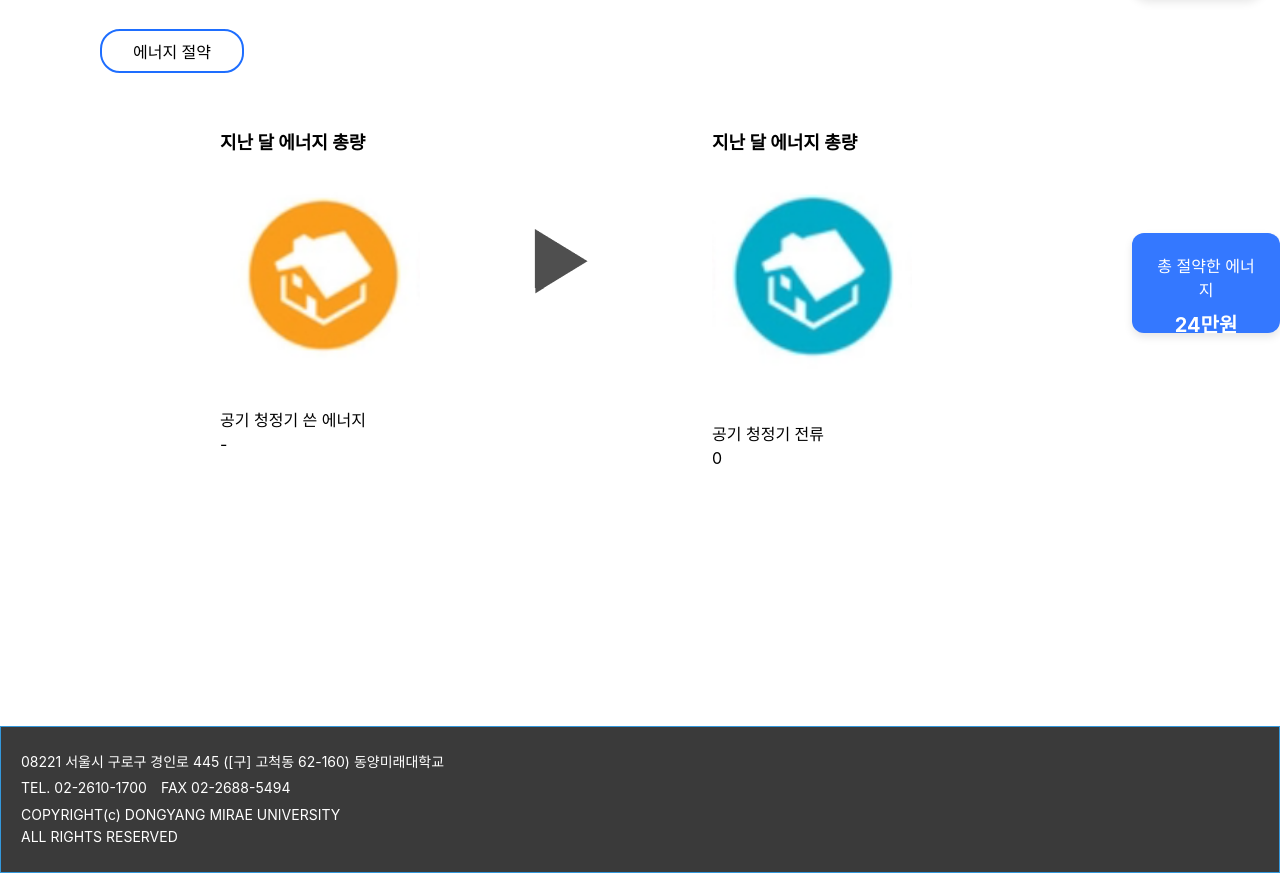
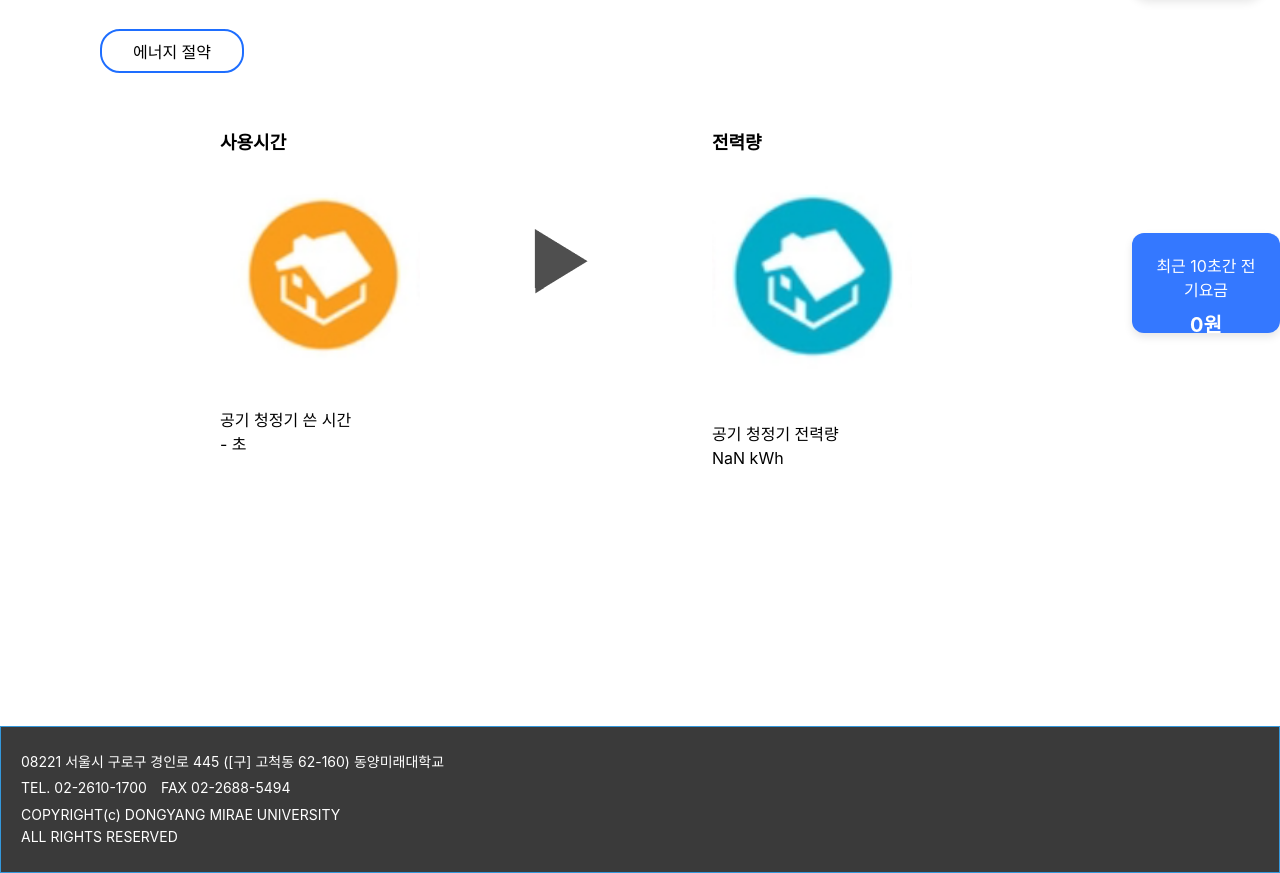
Before and after one commit to haha096/SEMS_Project, a React (Create React App) app in the folder frontend/: page / in a window 1280 px wide. Shown: the part 960-1833 px from the top of the page. Built offline with nearby package versions, Linux system fonts and the light colour scheme; no server answers.

Commit message:
Update Main.js

```diff
--- a/frontend/src/Main.js
+++ b/frontend/src/Main.js
@@ -1,6 +1,6 @@
 import { useNavigate } from "react-router-dom";
 import "./css/Main.css";
-import React, { useEffect, useState } from 'react';
+import React, { useEffect, useState, useRef } from 'react';
 
 import OutdoorBlue from './assets/outdoor_img/outdoor_blue.png';
 import OutdoorGreen from './assets/outdoor_img/outdoor_green.png';
@@ -20,12 +20,43 @@ function Main({ isLoggedIn, userNickname, message, socket }) {
                                                    HUM: 0,
                                                    MODE: "-",
                                                    SPEED: 0,
-                                                   "PM1.0": 0,
+                                                   "PM1": 0,
                                                    "PM2.5": 0,
                                                    PM10: 0,
-                                                   "전력량": 0,
+                                                   "POWER": "-",
                                                  });
     const [lastMonthUsageSeconds, setLastMonthUsageSeconds] = useState("-");
+
+    const [oneMinCost, setOneMinCost] = useState(0);   // 1분간 누적 요금
+    const accumulatedCost = useRef(0);
+
+    // sensorData와 lastMonthUsageSeconds가 바뀔 때마다 1초 기준 요금 계산하여 누적
+    useEffect(() => {
+        if (sensorData && lastMonthUsageSeconds !== "-" && lastMonthUsageSeconds > 0) {
+            // 1초간 전력량(kWh) 계산
+            // sensorData.CURRENT (A), sensorData.VOLT (V)
+            // 1초간 에너지 = (I * V * 1초) / 3600초 (시간으로 환산)
+            const energy_kWh = (sensorData.CURRENT * sensorData.VOLT * lastMonthUsageSeconds) / 3600000;
+
+            // 오차 조정용 (단순히 보기 위한 용도)
+            const adjusted_kWh = energy_kWh * 10;
+
+            const cost_per_sec = adjusted_kWh * 100;
+
+            accumulatedCost.current += cost_per_sec;
+        }
+    }, [sensorData, lastMonthUsageSeconds]);
+
+    // 1분마다 누적 비용을 state에 반영하고 초기화
+    useEffect(() => {
+        const interval = setInterval(() => {
+            setOneMinCost(accumulatedCost.current.toFixed(2));
+            accumulatedCost.current = 0;
+        }, 10000); // 60000ms = 1분
+
+        return () => clearInterval(interval);
+    }, []);
+
 
 
 
@@ -120,7 +151,7 @@ useEffect(() => {
                         <div className="info-text">
                             <p>현재 실내 온도 : {sensorData["TEMP"]}도</p>
                             <p>현재 실내 습도 : {sensorData["HUM"]}%</p>
-                            <p>현재 실내 미세먼지 : {sensorData["PM1.0"]}ug</p>
+                            <p>현재 실내 미세먼지 : {sensorData["PM1"]}ug</p>
                         </div>
                     </div> {/* indoor_content */}
                 </div> {/* container3 */}
@@ -171,9 +202,9 @@ useEffect(() => {
 
                 <div className="container5"> {/* 지난달 에너지 총량, next이미지, 이번달 에너지 총량, 절약힌 에너지*/}
                     <div className="container6">
-                        <h2 className="title">지난 달 에너지 총량</h2>
+                        <h2 className="title">사용시간</h2>
                         <img src="/images/indoor_yellow.PNG" alt="에너지 아이콘" className="energy-icon" />
-                        <p className="energy-text">공기 청정기 쓴 에너지<br />{lastMonthUsageSeconds}</p>
+                        <p className="energy-text">공기 청정기 쓴 시간<br />{lastMonthUsageSeconds} 초</p>
                     </div> {/* container6 */}
 
 
@@ -183,15 +214,15 @@ useEffect(() => {
 
 
                     <div className="container6">
-                        <h2 className="title">지난 달 에너지 총량</h2>
+                        <h2 className="title">전력량</h2>
                         <img src="/images/indoor_blue.PNG" alt="에너지 아이콘" className="energy-icon" />
-                        <p className="energy-text">공기 청정기 전류<br />{sensorData.CURRENT}</p>
+                        <p className="energy-text">공기 청정기 전력량<br /> {( (sensorData.CURRENT * sensorData.VOLT * lastMonthUsageSeconds) / 3600000 * 10 /* 오차값 */ ).toFixed(2)}  kWh</p>
                     </div> {/* container6 */}
 
 
                     <div className="saving_energy_container">
-                        <p className="saving_energy_title">총 절약한 에너지</p>
-                        <p className="saving_energy_amount">24만원</p>
+                        <p className="saving_energy_title">최근 10초간 전기요금</p>
+                        <p className="saving_energy_amount">{oneMinCost}원</p>
                     </div>
 
                 </div> {/* container5 */}
```
